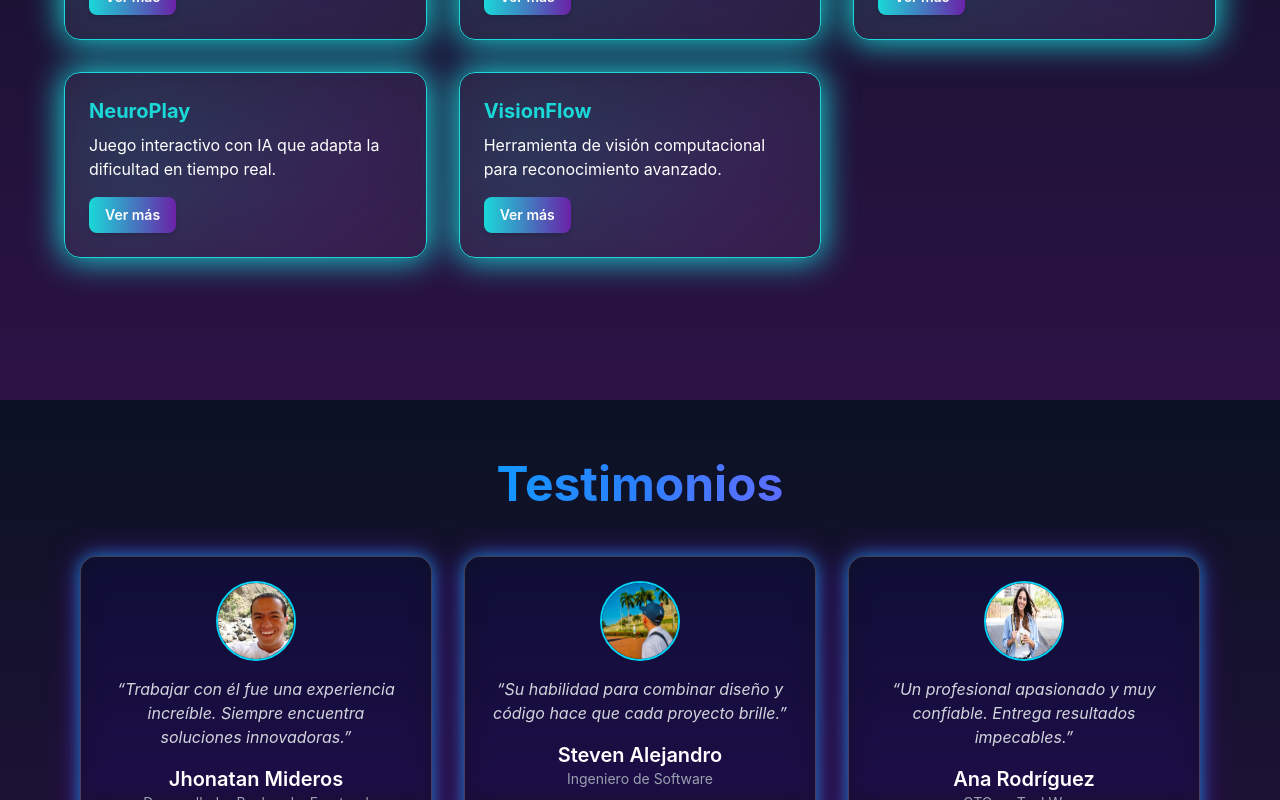
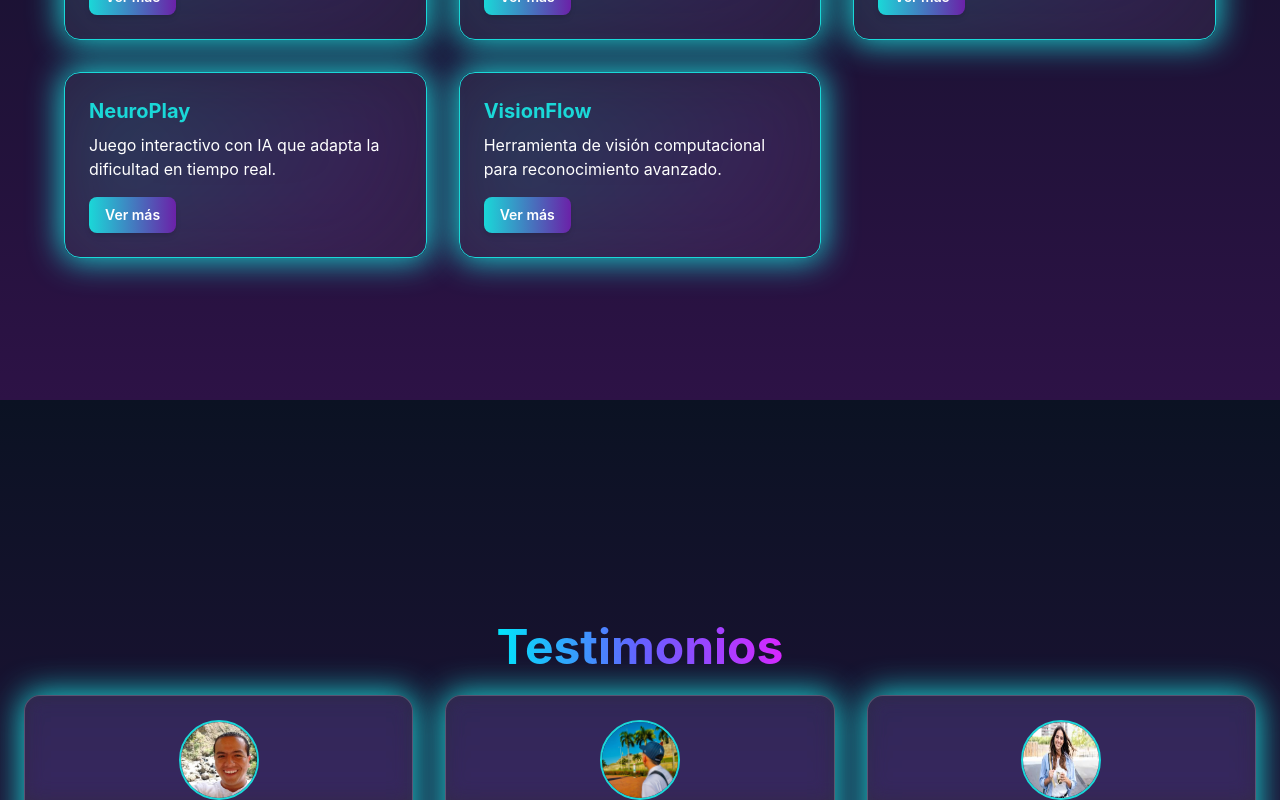
Before and after one commit to SantiagoArTyrs/Santiago_Arevalo, a Next.js app: page / in a window 1280 px wide. Shown: the part 2000-2800 px from the top of the page. Built offline with nearby package versions, Linux system fonts and the light colour scheme.

Commit message:
Aplicando modo light correctamente

```diff
--- a/src/components/Testimonials.tsx
+++ b/src/components/Testimonials.tsx
@@ -15,22 +15,19 @@ const Testimonials: FC<Props> = ({ lang }) => {
         {
           name: "Jhonatan Mideros",
           role: "Desarrollador Backend y Frontend",
-          quote:
-            "Trabajar con él fue una experiencia increíble. Siempre encuentra soluciones innovadoras.",
+          quote: "Trabajar con él fue una experiencia increíble. Siempre encuentra soluciones innovadoras.",
           img: "/img1.jpg",
         },
         {
           name: "Steven Alejandro",
           role: "Ingeniero de Software",
-          quote:
-            "Su habilidad para combinar diseño y código hace que cada proyecto brille.",
+          quote: "Su habilidad para combinar diseño y código hace que cada proyecto brille.",
           img: "/img2.jpg",
         },
         {
           name: "Ana Rodríguez",
           role: "CTO en TechWave",
-          quote:
-            "Un profesional apasionado y muy confiable. Entrega resultados impecables.",
+          quote: "Un profesional apasionado y muy confiable. Entrega resultados impecables.",
           img: "/img3.jpg",
         },
       ],
@@ -41,22 +38,19 @@ const Testimonials: FC<Props> = ({ lang }) => {
         {
           name: "Jhonatan Mideros",
           role: "Backend and frontend developer",
-          quote:
-            "Working with him was an amazing experience. Always finds innovative solutions.",
+          quote: "Working with him was an amazing experience. Always finds innovative solutions.",
           img: "/img1.jpg",
         },
         {
           name: "Steven Alejandro",
           role: "Software Engineer",
-          quote:
-            "His ability to merge design and code makes every project shine.",
+          quote: "His ability to merge design and code makes every project shine.",
           img: "/img2.jpg",
         },
         {
           name: "Ana Rodríguez",
           role: "CTO at TechWave",
-          quote:
-            "A passionate and reliable professional. Delivers impeccable results.",
+          quote: "A passionate and reliable professional. Delivers impeccable results.",
           img: "/img3.jpg",
         },
       ],
@@ -66,14 +60,21 @@ const Testimonials: FC<Props> = ({ lang }) => {
   return (
     <section
       id="testimonials"
-      className="relative py-15 px-6 md:px-20 text-center"
+            className="min-h-screen flex flex-col justify-center items-center px-6 py-20"
+
     >
+      {/* Título */}
       <motion.h2
-        className="text-4xl md:text-5xl font-bold bg-gradient-to-r from-cyan-400 via-blue-500 to-purple-600 bg-clip-text text-transparent mb-12"
-        initial={{ opacity: 0, y: -20 }}
+      className="text-4xl md:text-5xl font-bold mb-6 text-center"
+        initial={{ opacity: 0, y: 40 }}
         whileInView={{ opacity: 1, y: 0 }}
-        transition={{ duration: 1 }}
+        transition={{ duration: 0.6 }}
         viewport={{ once: true }}
+        style={{
+          background: "var(--main-title-gradient)",
+          WebkitBackgroundClip: "text",
+          color: "transparent",
+        }}
       >
         {texts.title}
       </motion.h2>
@@ -82,20 +83,47 @@ const Testimonials: FC<Props> = ({ lang }) => {
         {texts.items.map((t, i) => (
           <motion.div
             key={i}
-            className="glass glow p-6 rounded-2xl flex flex-col items-center text-center hover:scale-105 transition-transform"
+            className="glass p-6 rounded-2xl flex flex-col items-center text-center hover:scale-105 transition-transform"
             initial={{ opacity: 0, y: 30 }}
             whileInView={{ opacity: 1, y: 0 }}
             transition={{ duration: 0.8, delay: i * 0.2 }}
             viewport={{ once: true }}
+            style={{
+              background: "rgba(255,255,255,0.10)", // para glass en ambos modos
+              boxShadow: "0 0 32px 2px var(--accent-2), 0 2px 8px 0 rgba(0,0,0,0.08)",
+            }}
           >
             <img
               src={t.img}
               alt={t.name}
-              className="w-20 h-20 rounded-full mb-4 border-2 border-cyan-400"
+              className="w-20 h-20 rounded-full mb-4"
+              style={{
+                border: "2px solid var(--accent-2)",
+              }}
             />
-            <p className="text-gray-300 italic mb-4">“{t.quote}”</p>
-            <h3 className="text-xl font-semibold text-white">{t.name}</h3>
-            <span className="text-sm text-gray-400">{t.role}</span>
+            <p
+              className="italic mb-4"
+              style={{ color: "var(--muted)" }}
+            >
+              “{t.quote}”
+            </p>
+            <h3
+              className="text-xl font-semibold"
+              style={{
+                color: "var(--accent-2)",
+              }}
+            >
+              {t.name}
+            </h3>
+            <span
+              className="text-sm"
+              style={{
+                color: "var(--muted)",
+                opacity: 0.7,
+              }}
+            >
+              {t.role}
+            </span>
           </motion.div>
         ))}
       </div>
```
